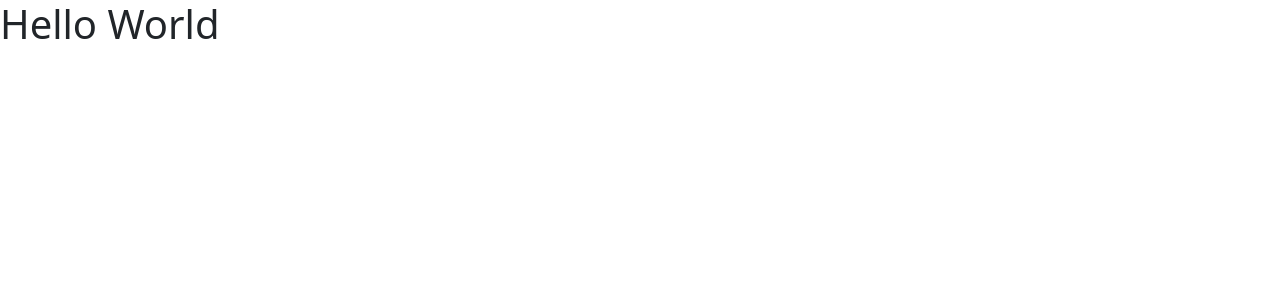
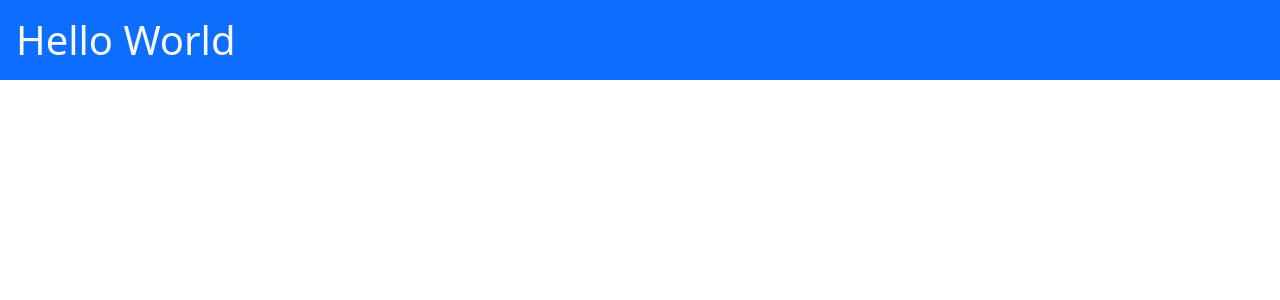
Before and after one commit to dac-2022/day16-my-react-app, a React (Create React App) app: page / in a window 1280 px wide. Shown: the top 300 px of the page. Built offline with nearby package versions, Linux system fonts and the light colour scheme.

Commit message:
simple botstrap integationasdf

```diff
--- a/src/App.js
+++ b/src/App.js
@@ -3,7 +3,7 @@ import "bootstrap/dist/css/bootstrap.css";
 function App() {
   return (
     <div>
-      <h1>Hello World</h1>
+      <h1 className="bg-primary text-light p-3">Hello World</h1>
     </div>
   );
 }
```
